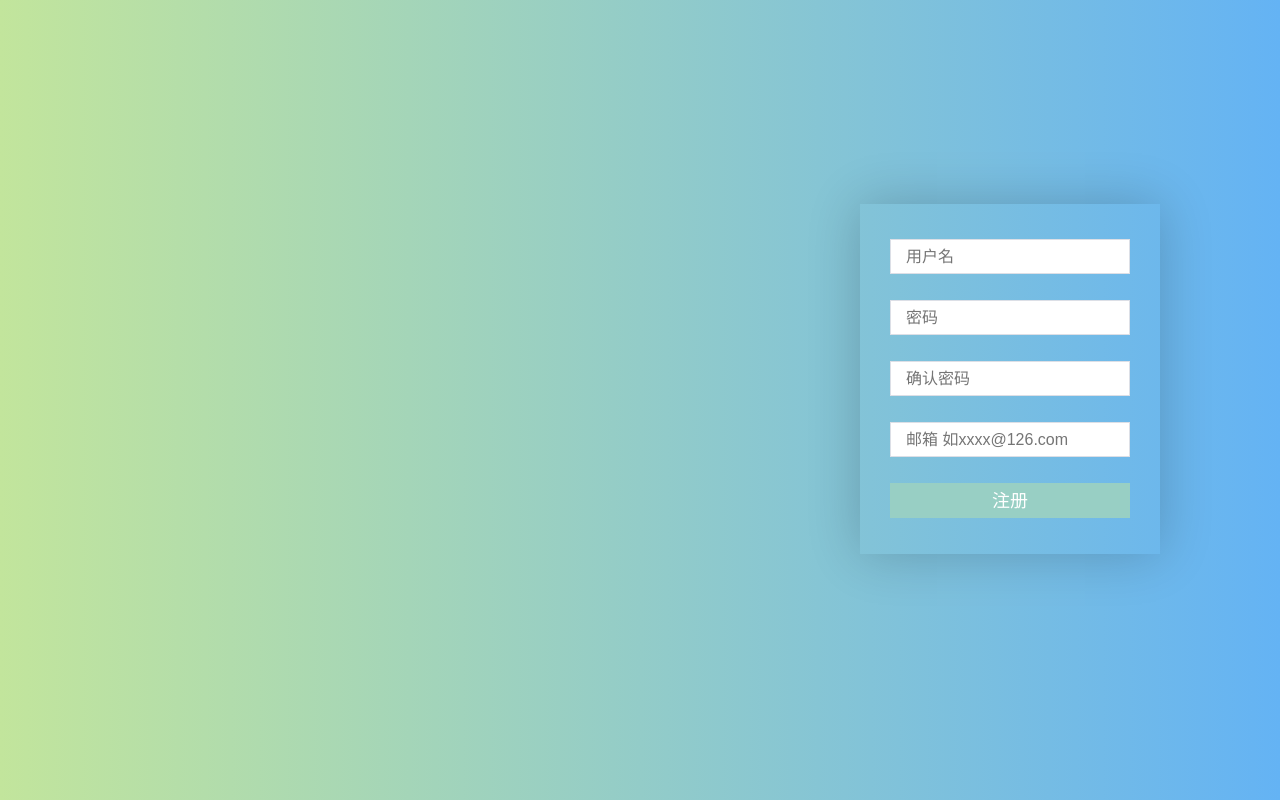
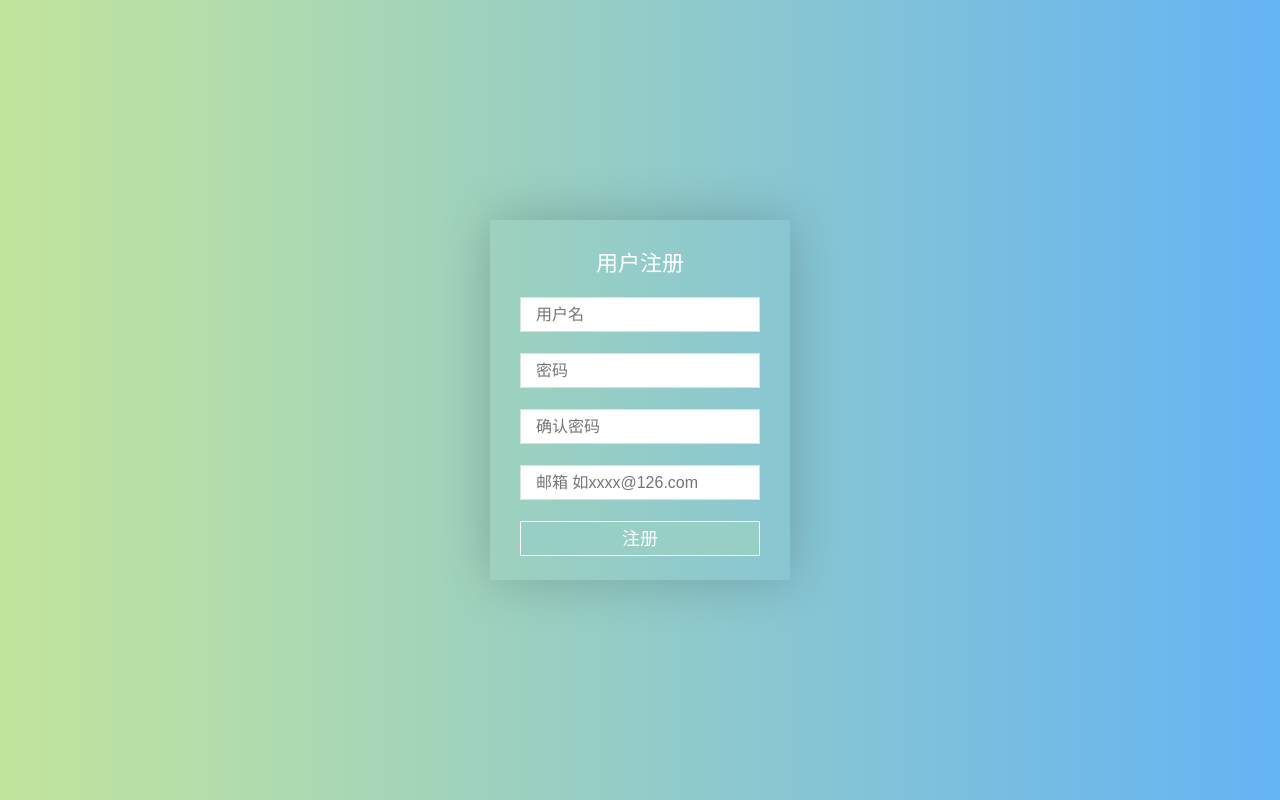
Before and after one commit to jhs126/django-shopping, a Django app: page /user/register/ in a window 1280 px wide. Run offline with Django 3.2, Linux system fonts and the light colour scheme; parts of the project's set-up code (start-up, migrations or seed data) failed here and were passed over.

Commit message:
登录和注册界面的调整

```diff
--- a/goods/views.py
+++ b/goods/views.py
@@ -5,6 +5,7 @@ from cart.models import CartInfo
 from django.core.paginator import Paginator,Page
 from django.core import serializers
 from django.views.decorators.cache import cache_page
+from user import user_decorator
 
 import os
 
@@ -61,6 +62,7 @@ def list(request,tid,pindex,sort):  #商品分类列表
     return render(request,'goods/list.html',context)
 
 # @cache_page(60 * 15)
+@user_decorator.login
 def detail(request,gid):  #商品详情
     type_list = TypeInfo.objects.all()[1:]
     goods = GoodsInfo.objects.get(pk=int(gid))
--- a/static/css/user.css
+++ b/static/css/user.css
@@ -28,13 +28,21 @@ input:-webkit-autofill {
   }
 
   .right{
+    display: flex;
+    align-items: center;
     width: 300px;
-    margin-top: 17%;
-    min-height: 350px;
+    height: 300px;
     box-shadow: rgba(0,0,0,0.2) 0 0 50px;
-    display: flex;
-    justify-content: center;
-    align-items: center;
+position:fixed;
+left:50%;
+margin-left:-150px;
+top:50%;
+margin-top:-150px;
+
+}
+.register .right{
+    height: 360px;
+    margin-top:-180px;
 }
 form{
     width: 100%;
@@ -53,15 +61,15 @@ form{
     justify-content: space-between;
 }
 
-.register form>div{
+.register_row{
     height: 56px;
-    margin-bottom: 5px;
+    /* margin-bottom: 5px; */
 }
 
 .register .submit{
     font-size: large;
     background: #98cfc4;
-    border-color:#98cfc4;
+    border-color:#fff;
     color: #fff;
 }
 .register .submit:hover{
@@ -73,13 +81,14 @@ form{
 -------------*/
 
 .login{
-    display: flex;
-    justify-content: space-between;
+/*     display: flex;
+    justify-content: space-between; */
 }
 .login_title{
-    font-size: 24px;
+    font-size: 22px;
     text-align: center;
     color: #fff;
+    margin-bottom: 20px;
 }
 
 
@@ -87,6 +96,7 @@ form{
     display: flex;
     justify-content: space-between;
     font-size: 14px;
+    margin: 15px 0;
 }
 .login_bottom a{
     text-decoration: none;
--- a/static/js/register.js
+++ b/static/js/register.js
@@ -12,16 +12,17 @@ $(function(){
     $('.email').blur(function(){
         email();
     })
-    var error_name = false;
-    var error_password = false;
-    var error_repeat_password = false;
-    var error_email = false;
+
 });
-
+var error_name = false;
+var error_password = false;
+var error_repeat_password = false;
+var error_email = false;
 function userName(){ //用户名验证
     var name_val = $('.user_name').val()
     if(name_val.length<3||name_val.length>15){
         $(".user_name").next().html('请输入3-20个字符的用户名').show();
+        error_name = false;
     }else{
         $.get('/user/registerisname?uname='+name_val,function(data){
             if(data.count > 0){
@@ -72,16 +73,16 @@ function email(){//邮箱验证
 }
 
 
-$('form').submit(function(e){//如果上面验证不通过 不能提交
+
+$('form').submit(function(e){
     userName();
     pwd();
     repeatPwd();
     email();
-    if(error_nam&& error_password&& error_repeat_password&& error_email)
+    if(error_name==true&&error_password==true&&error_repeat_password==true&&error_email==true)
     {
         return true;
     }else{
         return false;
     }
-
 })
--- a/templates/base.html
+++ b/templates/base.html
@@ -22,7 +22,7 @@
         {%endif%}
         <a href="{% url 'info' %}">个人中心</a>|
         <a href="{% url 'order' 1 %}">我的订单</a>|
-        <a href="{% url 'logout' %}">退出</a>
+        <a href="{% url 'logout' %}" >退出</a>
     </div>
 
 </nav>
--- a/templates/cart/cart.html
+++ b/templates/cart/cart.html
@@ -163,10 +163,8 @@
             alert('请选择购买商品')
         }else{
             var price = $('.total_num').text()
-            location.href='/order/pay?cid='+cart_ids+'&price='+price
+            location.href='/order/pay?cid='+cart_ids+'&price='+price+'&is_go=0'
         }
-
-
     }
     </script>
     {%endblock js%}
--- a/templates/goods/list.html
+++ b/templates/goods/list.html
@@ -23,11 +23,11 @@
             {%for goods in page%}
             <li class="goods_bd list_bd">
                 <div class="goods_boder">
-                    <a href="/goods/{{goods.id}}"><img src="/static/{{goods.gpic}}"></a>
-                    <a href="/goods/{{goods.id}}"><p>{{goods.gtitle}}</p></a>
+                    <a href="{% url 'goodsdetail' goods.id %}"><img src="/static/{{goods.gpic}}"></a>
+                    <a href="{% url 'goodsdetail' goods.id %}"><p>{{goods.gtitle}}</p></a>
                     <div class="goods_info">
                         <div class="goods_price"><span><i>￥</i>{{goods.gdiscount_price}}</span><span>￥{{goods.goriginal_price}}</span></div>
-                        <a href="">购买</a>
+                        <a href="{% url 'goodsdetail' goods.id %}">购买</a>
                     </div>
                 </div>
             </li>
--- a/templates/user/login.html
+++ b/templates/user/login.html
@@ -20,7 +20,7 @@
         </div>
         <div class="login_bottom">
           <a href="#">忘记密码</a>
-          <a href="/user/register/">马上注册</a>
+          <a href="{% url 'register'%}">马上注册</a>
         </div>
         <input class="submit" type="submit" value="登录">
     </form>
--- a/templates/user/register.html
+++ b/templates/user/register.html
@@ -13,19 +13,20 @@
         <div class="right">
           <form method="post" action="/user/registerhandle/">
             {% csrf_token %}
-              <div>
+            <div class="login_title">用户注册</div>
+              <div class="register_row">
                 <input type="text"  name="user_name" placeholder="用户名" class="user_name">
                 <span class="error_tip">提示信息</span>
               </div>
-              <div>
+              <div class="register_row">
                 <input type="password"  name="pwd" placeholder="密码" class="pwd">
                 <span class="error_tip">提示信息</span>
               </div>
-              <div>
+              <div class="register_row">
                 <input type="password"  name="rpwd" placeholder="确认密码" class="rpwd">
                 <span class="error_tip">提示信息</span>
               </div>
-              <div>
+              <div class="register_row">
                 <input type="text"  name="email" placeholder="邮箱 如xxxx@126.com" class="email">
                 <span class="error_tip">提示信息</span>
               </div>
--- a/user/views.py
+++ b/user/views.py
@@ -142,7 +142,7 @@ def addressDefault(request,id):  #新增或修改地址
 
 def logout(request):
     request.session.flush()  #清理缓存执行mysql
-    return redirect('/goods/list1_1_1')
+    return redirect('/')
 
 def footMark(request):
     goods_ids = request.COOKIES.get('cookies_id')
```
Also changed, not shown: order/views.py (+6 -1 lines), templates/goods/detail.html (+10 -1 lines), 5 other files.
